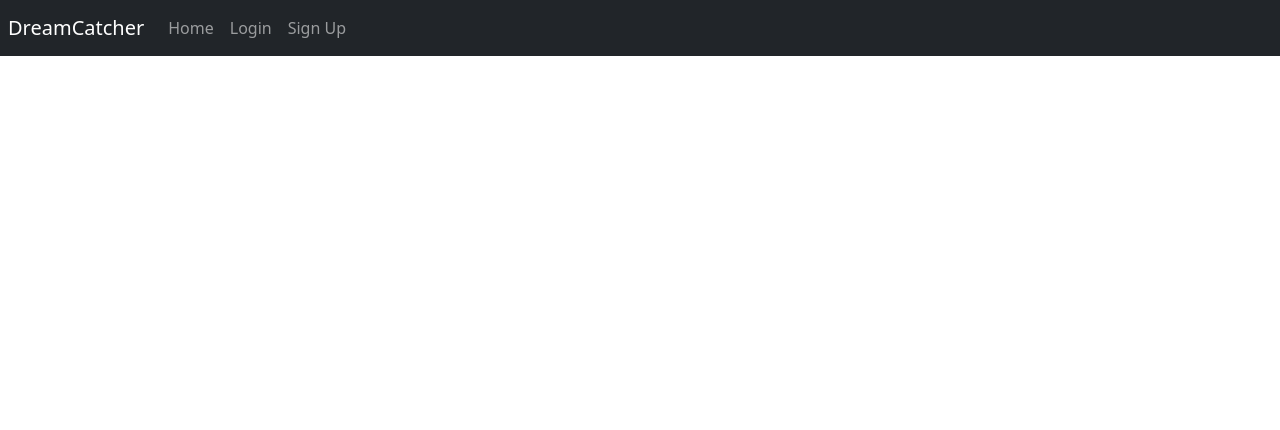
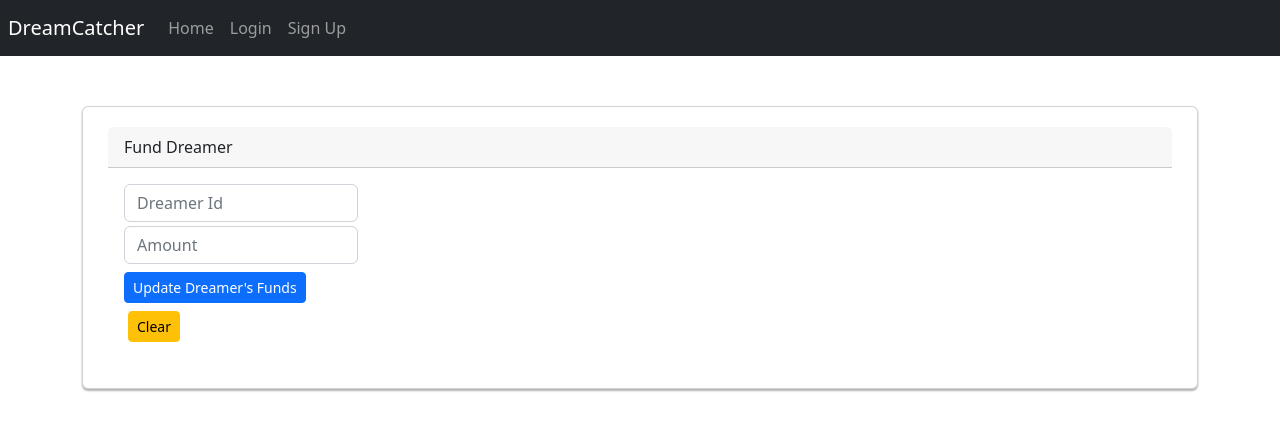
Before and after one commit to Yummikko/el-proyecte-grande-ui, a React (Create React App) app in the folder dream-catcher-ui/: page /donate-dreamer in a window 1280 px wide. Shown: the top 430 px of the page. Built offline with nearby package versions, Linux system fonts and the light colour scheme.

Commit message:
update dreamer's funds implemented

```diff
--- a/dream-catcher-ui/src/App.js
+++ b/dream-catcher-ui/src/App.js
@@ -2,6 +2,7 @@ import React, { Component } from "react";
 import { Routes, Route, Link } from "react-router-dom";
 import logo from './logo.svg';
 import AddDreamer from './components/AddDreamer';
+import FundDreamer from './components/FundDreamer';
 import PopularDreams from './components/PopularDreams';
 import "bootstrap/dist/css/bootstrap.min.css";
 import "./App.css";
@@ -117,6 +118,11 @@ class App extends Component {
                 </a>
               </li>
               <li className="nav-item">
+                <a href="/donate-dreamer" className="nav-link">
+                  Donate Dreamer
+                </a>
+              </li>
+              <li className="nav-item">
                 <a href="/login" className="nav-link" onClick={this.logOut}>
                   LogOut
                 </a>
@@ -151,6 +157,7 @@ class App extends Component {
             <Route path="/admin" element={<BoardAdmin />} />
             <Route path="/add-dreamer" element={<AddDreamer />} />
             <Route path="/popular-dreams" element={<PopularDreams />} />
+            <Route path="/donate-dreamer" element={<FundDreamer />} />
           </Routes>
         </div>
 
--- a/dream-catcher-ui/src/components/AddDreamer.js
+++ b/dream-catcher-ui/src/components/AddDreamer.js
@@ -58,7 +58,7 @@ const AddDreamer = () => {
       </div>
       )
     }
-  </div>
+    </div>
   )
 }
 
--- /dev/null
+++ b/dream-catcher-ui/src/components/FundDreamer.js
@@ -0,0 +1,76 @@
+import React, { useState, useRef } from "react";
+
+const FundDreamer = () => {
+  const baseURL = "http://localhost:8080/api/v1/dreamers";
+
+  const put_id = useRef(null);
+  const put_amount = useRef(null);
+
+  const [putResult, setPutResult] = useState(null);
+
+  const fortmatResponse = (res) => {
+    return JSON.stringify(res, null, 2);
+  }
+
+  async function putData() {
+    const id = put_id.current.value;
+
+    if (id) {
+      const putData = {
+        amount: put_amount.current.value,
+      };
+
+      try {
+        const res = await fetch(`${baseURL}/donate/${id}/${putData.amount}`, {
+          method: "put",
+          headers: {
+            "Content-Type": "application/json",
+            "x-access-token": "token-value",
+          },
+          body: JSON.stringify(putData),
+        });
+
+        if (!res.ok) {
+          const message = `An error has occured: ${res.status} - ${res.statusText}`;
+          throw new Error(message);
+        }
+
+        const data = await res.json();
+
+        const result = {
+          status: res.status + "-" + res.statusText,
+          headers: { "Content-Type": res.headers.get("Content-Type") },
+          data: data,
+        };
+
+        setPutResult(fortmatResponse(result));
+      } catch (err) {
+        setPutResult(err.message);
+      }
+    }
+  }
+
+  const clearPutOutput = () => {
+    setPutResult(null);
+  }
+
+  return (
+    <div className="card">
+      <div className="card-header">Fund Dreamer</div>
+      <div className="card-body w-25">
+        <div className="form-group">
+          <input type="text" className="form-control" ref={put_id} placeholder="Dreamer Id" />
+        </div>
+        <div className="form-group">
+          <input type="text" className="form-control mt-1" ref={put_amount} placeholder="Amount" />
+        </div>
+        <button className="btn btn-sm btn-primary me-1 mt-2" onClick={putData}>Update Dreamer's Funds</button>
+        <button className="btn btn-sm btn-warning ms-1 mt-2" onClick={clearPutOutput}>Clear</button>
+
+        { putResult && <div className="alert alert-secondary mt-2" role="alert"><pre>{putResult}</pre></div> }
+      </div>
+    </div>
+  );
+}
+
+export default FundDreamer
```
